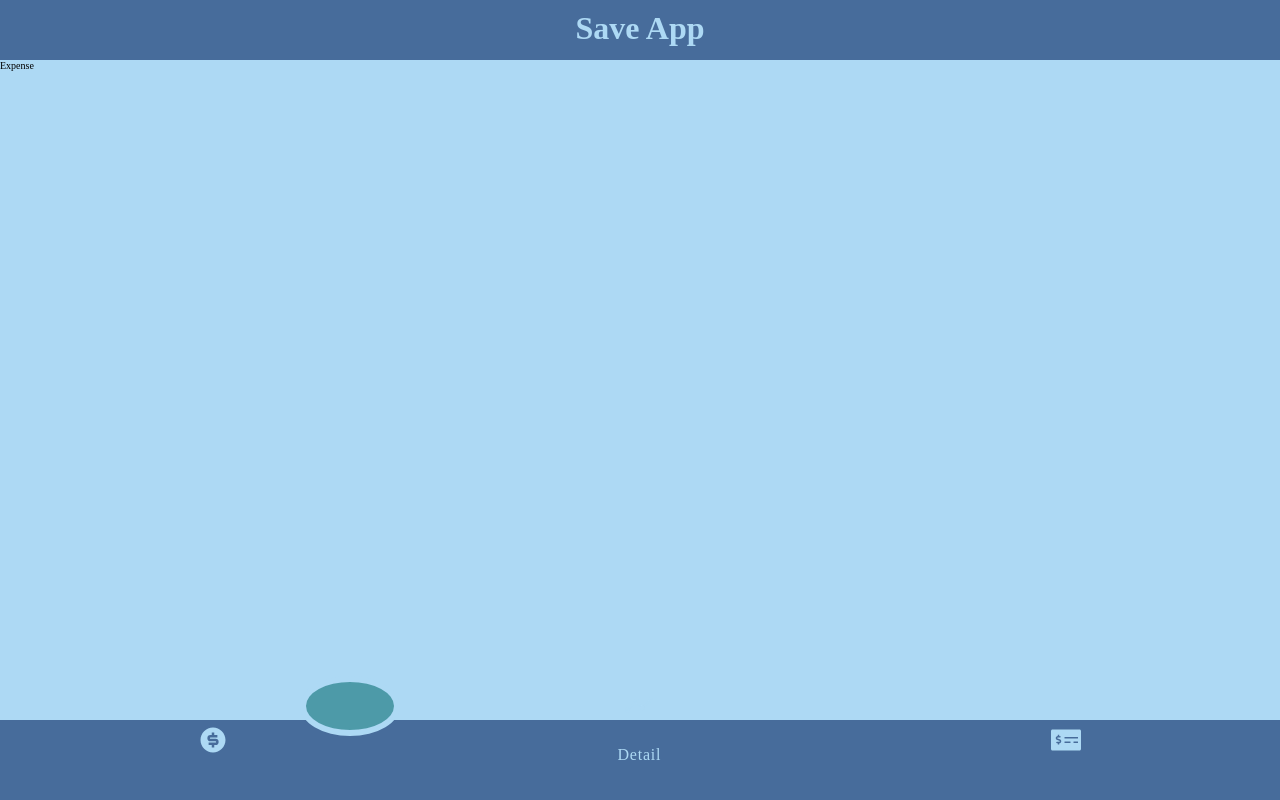
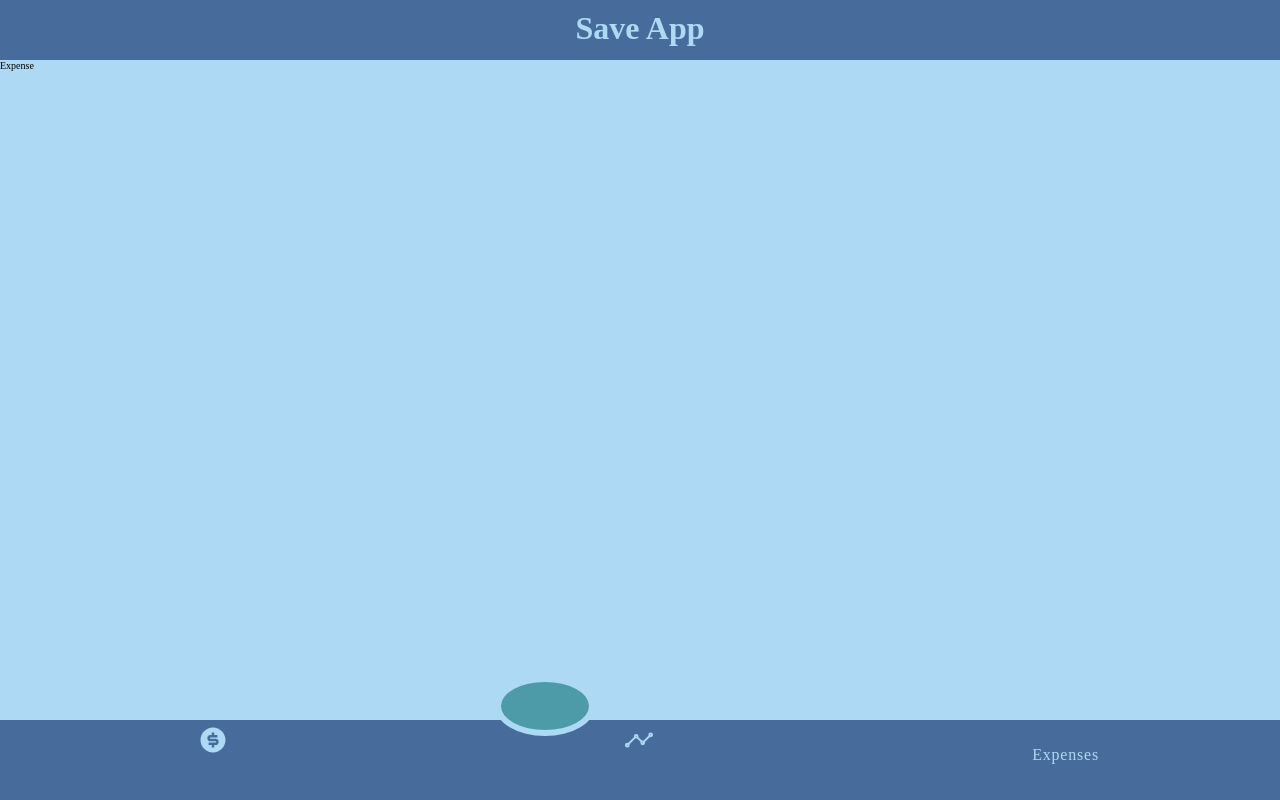
Before and after one commit to jyunakaike/SavesApp, a React app: page /expense in a window 1280 px wide. Built offline with nearby package versions, Linux system fonts and the light colour scheme.

Commit message:
fix: fix the navbar if url

```diff
--- a/src/components/Layout/index.jsx
+++ b/src/components/Layout/index.jsx
@@ -3,12 +3,12 @@ import { Header } from '../Header';
 import { Footer } from '../Footer';
 import { Navbar } from '../Navbar';
 
-const Layout = ({ children }) => {
+const Layout = ({ children, active, setActive }) => {
     return (
         <header>
             <Header />
             {children}
-            <Navbar />
+            <Navbar active={active} setActive={setActive} />
         </header>
     )
 }
--- a/src/components/Navbar/index.jsx
+++ b/src/components/Navbar/index.jsx
@@ -1,4 +1,4 @@
-import React, {useState} from 'react';
+import React, { useState } from 'react';
 import { Link } from 'react-router-dom';
 
 // React Icons
@@ -8,11 +8,10 @@ import { FaMoneyCheckAlt } from 'react-icons/fa';
 
 import "./style.css";
 
-export const Navbar = () => {
-    const [active, setActive] = useState("2");
+export const Navbar = ({active, setActive}) => {
 
     const clickNav = (item) => {
-        if(item !== active){
+        if (item !== active) {
             setActive(item);
         }
     }
@@ -20,9 +19,9 @@ export const Navbar = () => {
     return (
         <nav className='Navbar-container ' >
             <ul>
-                <li className={`List ${(active === "1")?"active":""}`} onClick={()=> { clickNav("1")}}> <Link to="/incomes"> <RiMoneyDollarCircleFill className='Navbar-icon' /> <p>Incomes</p></Link>  </li>
-                <li className={`List ${(active === "2")?"active":""}`} onClick={()=> { clickNav("2")}}> <Link to="/"> <IoAnalyticsOutline className='Navbar-icon' /> <p> Detail</p> </Link> </li>
-                <li className={`List ${(active === "3")?"active":""}`} onClick={()=> { clickNav("3")}}> <Link to="/expense"> <FaMoneyCheckAlt className='Navbar-icon' /> <p>Expenses</p> </Link>  </li>
+                <li className={`List ${(active === "1") ? "active" : ""}`} onClick={() => { clickNav("1") }}> <Link to="/incomes"> <RiMoneyDollarCircleFill className='Navbar-icon' /> <p>Incomes</p></Link>  </li>
+                <li className={`List ${(active === "") ? "active" : ""}`} onClick={() => { clickNav("") }}> <Link to="/"> <IoAnalyticsOutline className='Navbar-icon' /> <p> Detail</p> </Link> </li>
+                <li className={`List ${(active === "3") ? "active" : ""}`} onClick={() => { clickNav("3") }}> <Link to="/expense"> <FaMoneyCheckAlt className='Navbar-icon' /> <p>Expenses</p> </Link>  </li>
 
                 <div className='Indicator'></div>
             </ul>
--- a/src/pages/Detail/index.jsx
+++ b/src/pages/Detail/index.jsx
@@ -1,8 +1,13 @@
-import React from 'react';
+import React, { useEffect } from 'react';
 
 import './style.css';
 
-export const Detail = () => {
+export const Detail = ({ setActive }) => {
+  useEffect(() => {
+    setActive("")
+  }, [])
+
+
   return (
     <div>Detail</div>
   )
--- a/src/pages/Expense/index.jsx
+++ b/src/pages/Expense/index.jsx
@@ -1,6 +1,12 @@
-import React from 'react'
+import React, {useEffect} from 'react'
 
-export const Expense = () => {
+export const Expense = ({ setActive }) => {
+
+  useEffect(() => {
+    setActive("3")
+  }, []);
+
+
   return (
     <div>Expense</div>
   )
--- a/src/pages/Income/index.jsx
+++ b/src/pages/Income/index.jsx
@@ -1,6 +1,11 @@
-import React from 'react'
+import React, {useEffect} from 'react'
 
-export const Income = () => {
+export const Income = ({setActive}) => {
+
+  useEffect(() => {
+    setActive("1")
+  }, []);
+
   return (
     <div>Income</div>
   )
--- a/src/routes/App.jsx
+++ b/src/routes/App.jsx
@@ -1,4 +1,4 @@
-import React from 'react';
+import React, {useState} from 'react';
 import { BrowserRouter, Routes, Route } from 'react-router-dom';
 // components
 import  Layout  from '../components/Layout';
@@ -13,13 +13,15 @@ import { Income } from '../pages/Income';
 import '../styles/global.css';
 
 const App = () => {
+    const [active, setActive] = useState("");
+
     return (
         <BrowserRouter>
-            <Layout>
+            <Layout active={active} setActive={setActive}>
                 <Routes>
-                    <Route exact path='/' element={<Detail />} />
-                    <Route exact path='/expense' element={<Expense />} />
-                    <Route exact path='/incomes' element={<Income />} />
+                    <Route exact path='/' element={<Detail setActive={setActive} />} />
+                    <Route exact path='/expense' element={<Expense setActive={setActive} />} />
+                    <Route exact path='/incomes' element={<Income setActive={setActive} />} />
                 </Routes>
             </Layout>
         </BrowserRouter>
```
